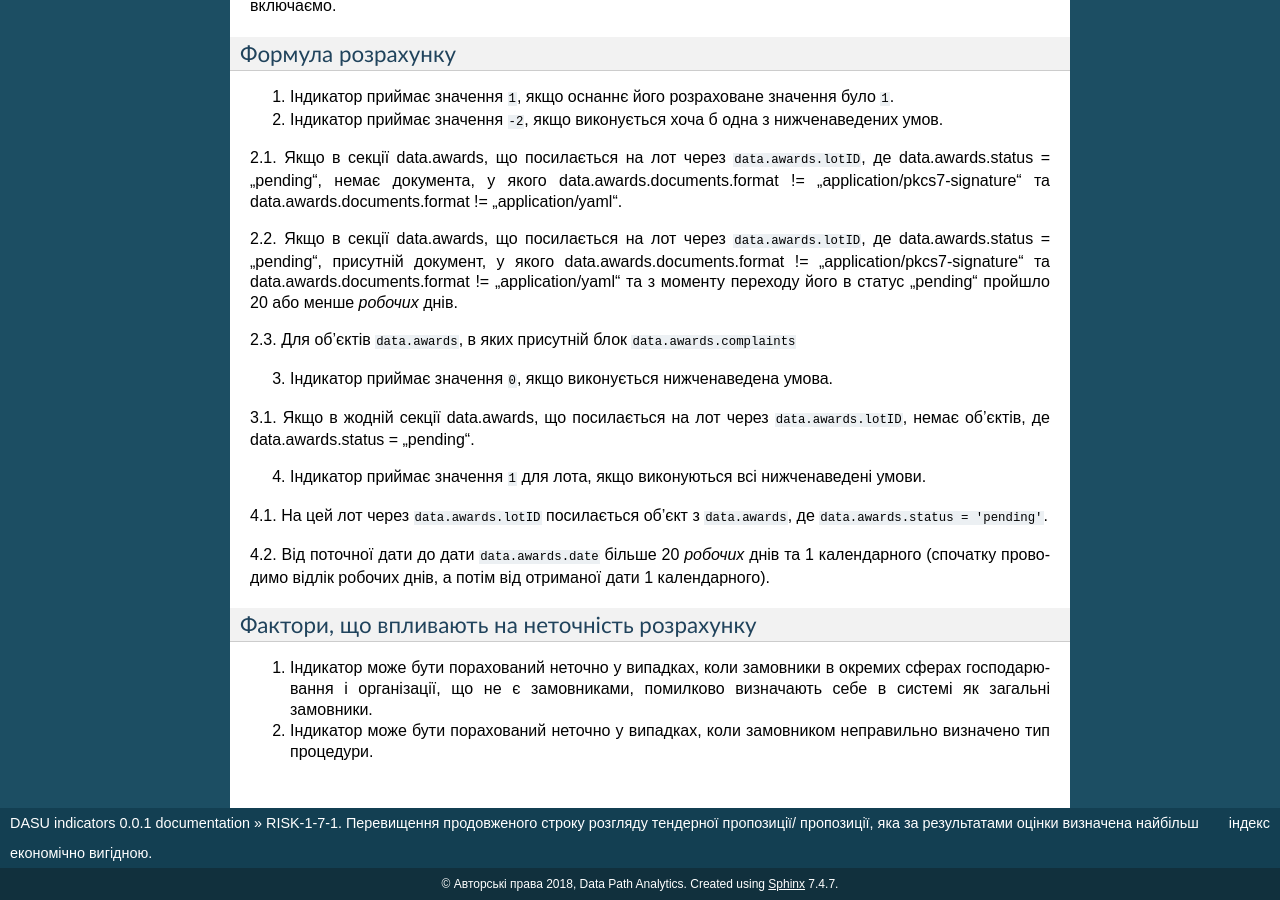
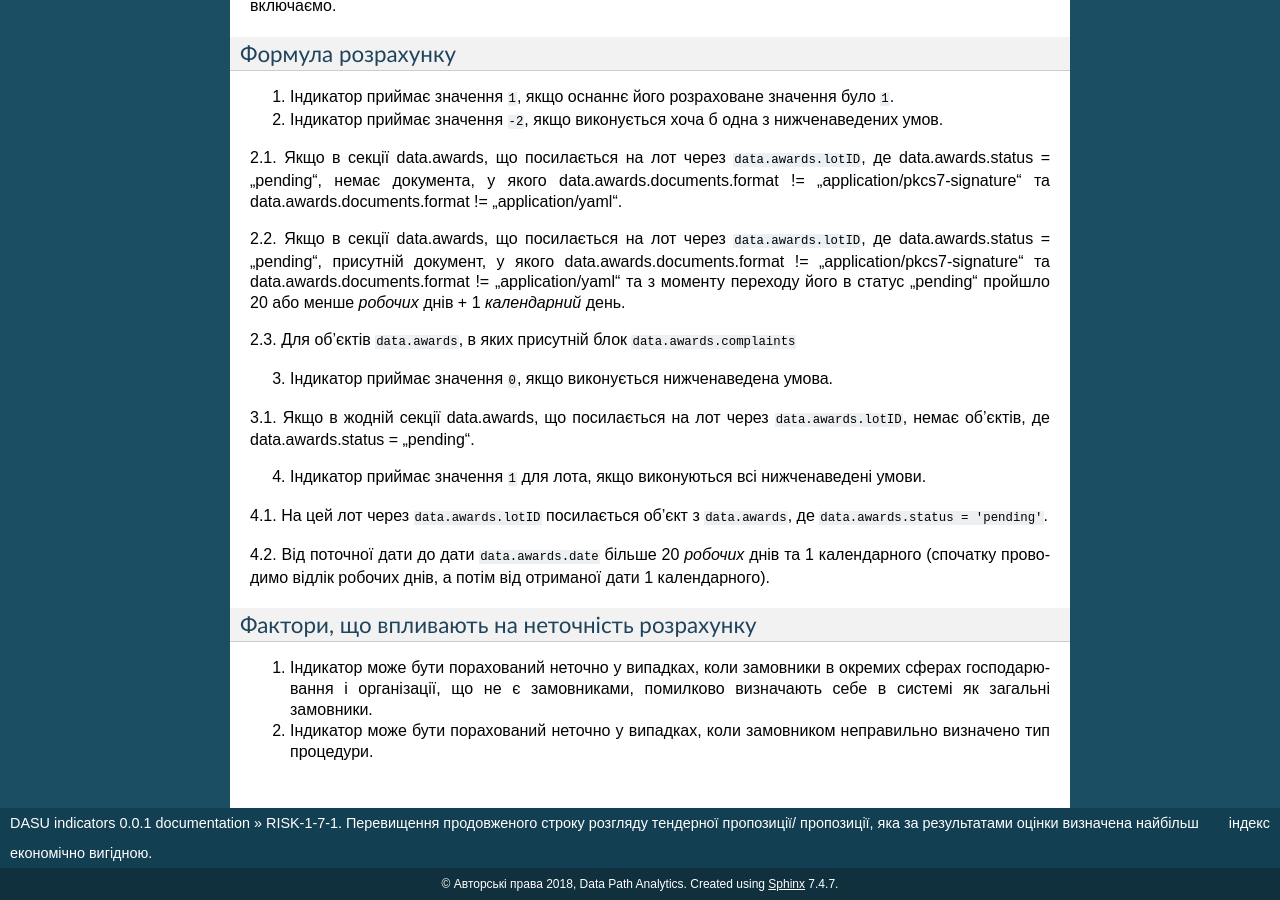
Before and after one commit to dbolshev/indicators-docs, a Sphinx documentation site: the page built from docs/RISK-1-7-1.rst, in a window 1280 px wide and 900 px high, scrolled down 2138 px. Built offline with Sphinx 7.4.7, drawn with Linux system fonts in a browser that asks for light colours.

Commit message:
Update RISK-1-7-1.rst

```diff
--- a/docs/RISK-1-7-1.rst
+++ b/docs/RISK-1-7-1.rst
@@ -108,7 +108,7 @@ RISK-1-7-1. Перевищення продовженого строку роз
 
 2.1. Якщо в секції  data.awards, що посилається на лот через ``data.awards.lotID``, де data.awards.status = 'pending', немає документа, у якого data.awards.documents.format != 'application/pkcs7-signature' та data.awards.documents.format != 'application/yaml'.
 
-2.2. Якщо  в секції  data.awards, що посилається на лот через ``data.awards.lotID``, де data.awards.status = 'pending', присутній документ, у якого data.awards.documents.format != 'application/pkcs7-signature' та data.awards.documents.format != 'application/yaml' та з моменту переходу його в статус 'pending' пройшло 20 або менше *робочих* днів.
+2.2. Якщо  в секції  data.awards, що посилається на лот через ``data.awards.lotID``, де data.awards.status = 'pending', присутній документ, у якого data.awards.documents.format != 'application/pkcs7-signature' та data.awards.documents.format != 'application/yaml' та з моменту переходу його в статус 'pending' пройшло 20 або менше *робочих* днів + 1 *календарний* день.
 
 2.3. Для об'єктів ``data.awards``, в яких присутній блок ``data.awards.complaints``
 
```
